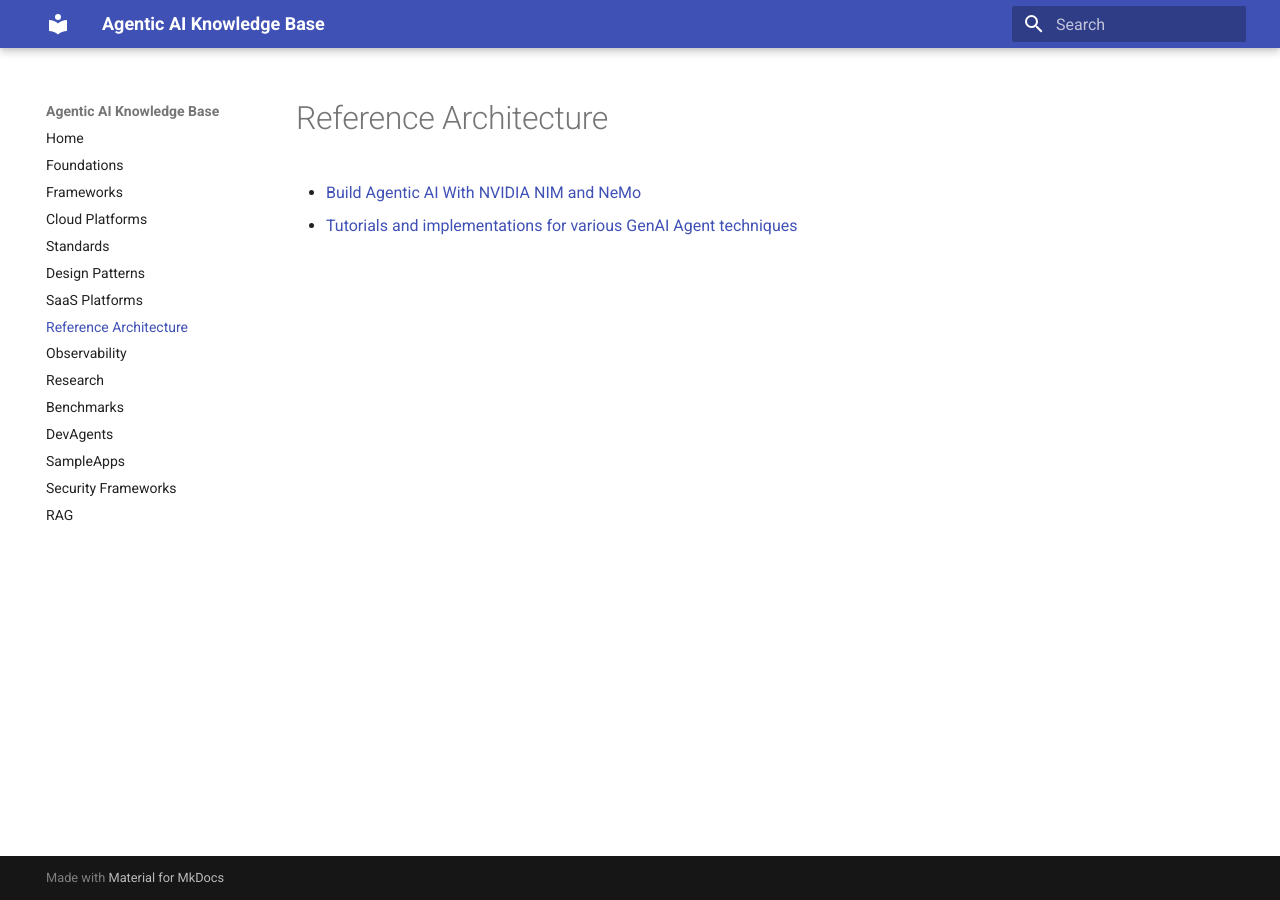
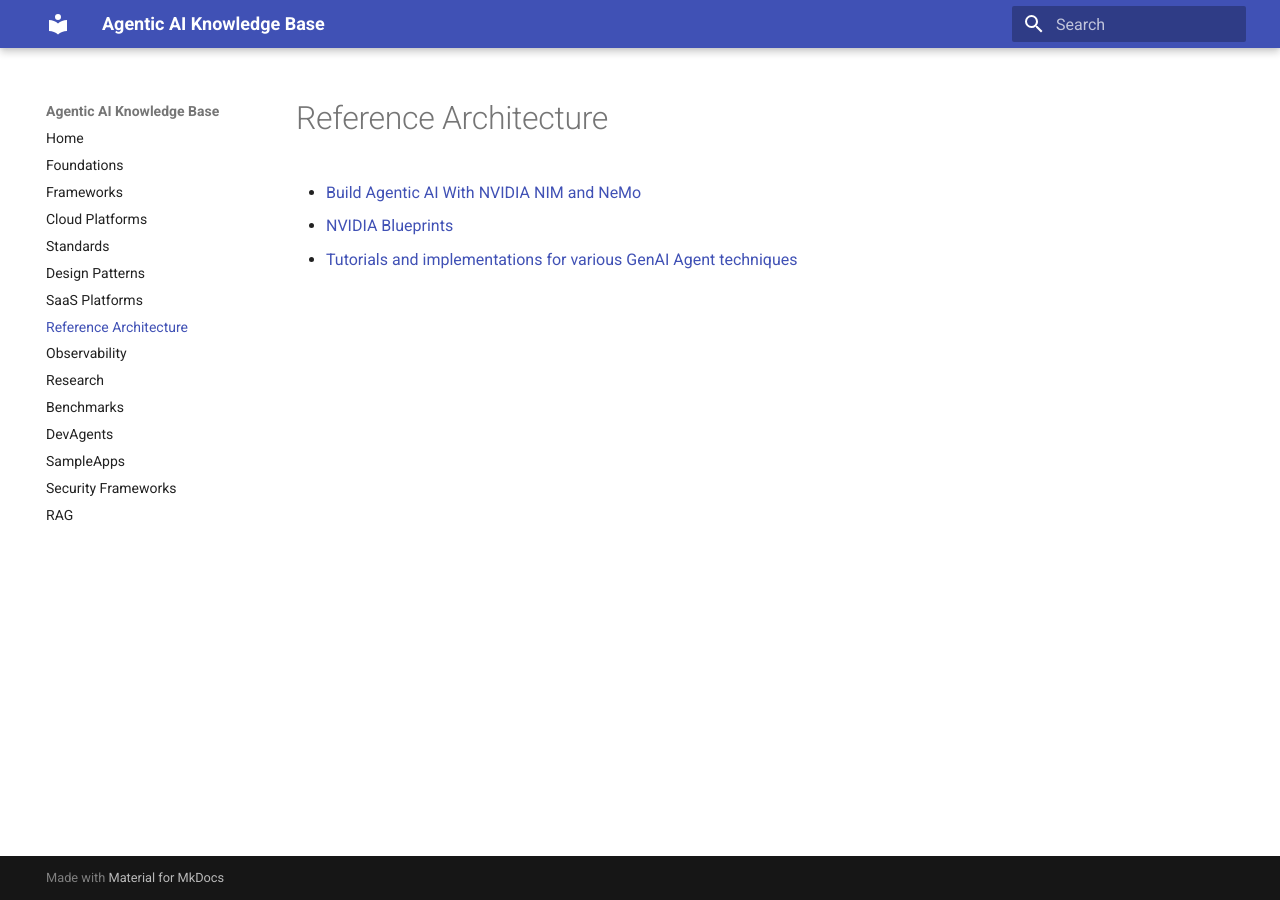
Before and after one commit to ankurkumarz/agentic-ai-knowledge-base, an MkDocs documentation site: the page built from docs/ReferenceArchitecture/README.md, in a window 1280 px wide. Built offline with MkDocs 1.6.1 and Material for MkDocs 9.7.7, drawn with Linux system fonts in a browser that asks for light colours.

Commit message:
Update README.md

```diff
--- a/docs/ReferenceArchitecture/README.md
+++ b/docs/ReferenceArchitecture/README.md
@@ -3,4 +3,5 @@
 ---
 
 - [Build Agentic AI With NVIDIA NIM and NeMo](https://www.nvidia.com/en-us/ai/)
+- [NVIDIA Blueprints](https://build.nvidia.com/blueprints)
 - [Tutorials and implementations for various GenAI Agent techniques](https://github.com/NirDiamant/GenAI_Agents)
```
